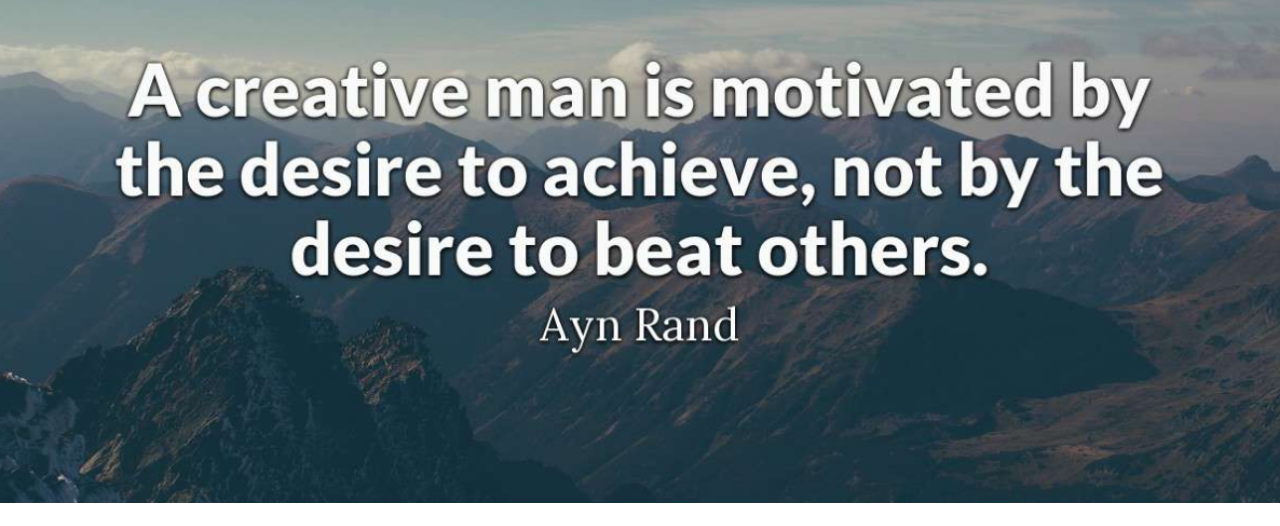
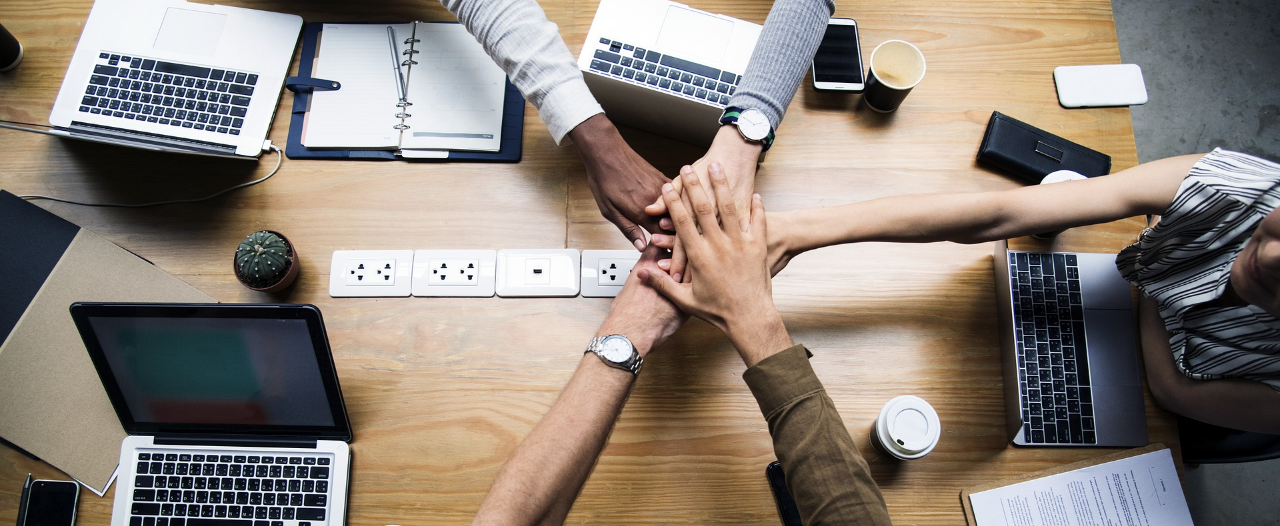
Before and after one commit to RKD1996/relentless, a plain HTML site: page public/bin/brand.html in a window 1280 px wide. Shown: the part 97-623 px from the top of the page. Drawn offline with nearby package versions, Linux system fonts and the light colour scheme; a web font is replaced by a local one.

Commit message:
minor changes

```diff
--- a/public/bin/brand.html
+++ b/public/bin/brand.html
@@ -32,7 +32,7 @@
   </div>
   <div class="parallex-container">
     <div class="parallax">
-      <img class="responsive-img" width="100%" src="../assests/quote.png" alt="">
+      <img class="responsive-img" width="100%" src="../assests/business-3370832_1920.jpg" alt="">
     </div>
   </div>
   <h3 style="text-align: center;">Brands</h3>
```
Also changed, not shown: public/bin/gallery.html (+1 -1 lines).
